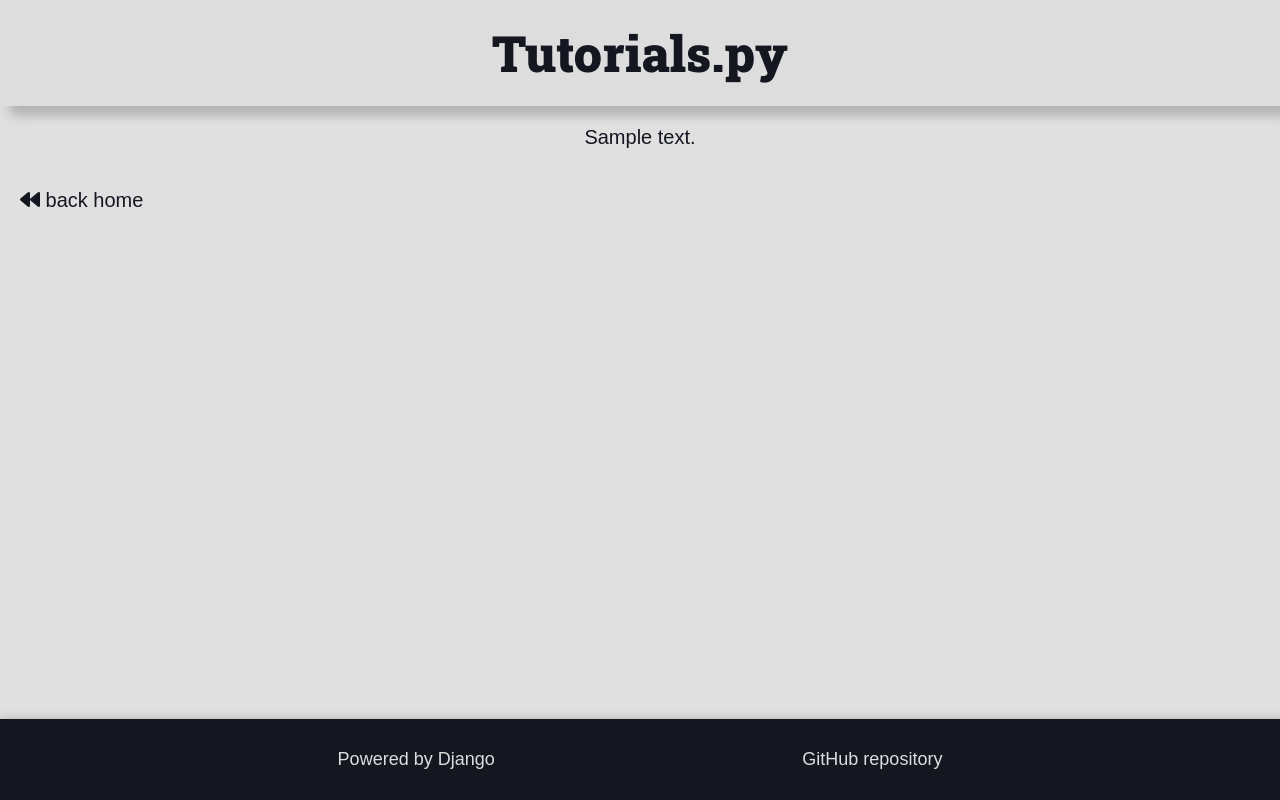
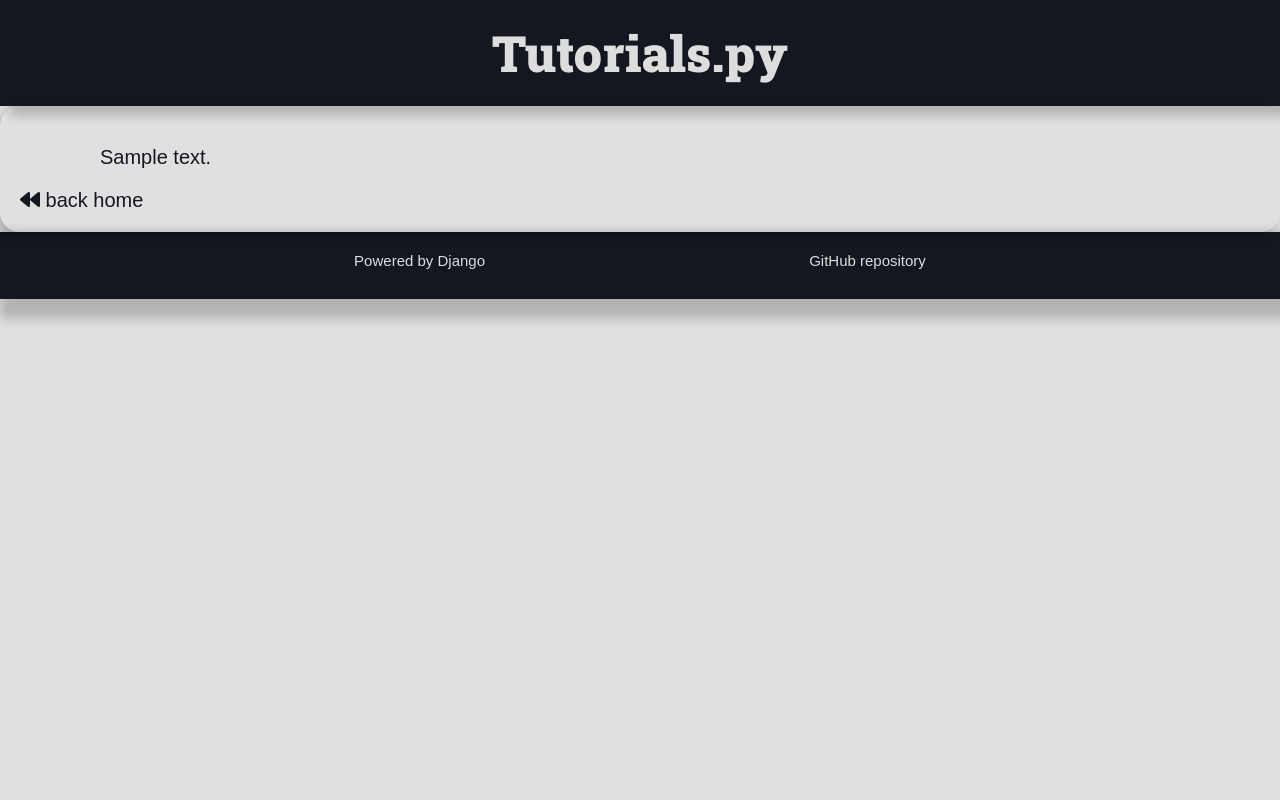
Before and after one commit to FelipeTreis/tutorials, a Django app: page /forum/1/ in a window 1280 px wide. Run offline with Django 4.2, Linux system fonts and the light colour scheme; tables that the repository leaves empty hold one stand-in row (values such as "Sample post").

Commit message:
Added styles

```diff
--- a/app/templates/app/partials/content.html
+++ b/app/templates/app/partials/content.html
@@ -1,9 +1,11 @@
+<div class="content content-list-item">
+    <div class="content-title-container">
         {% if is_detail_view is not True %}
             <div class="main-content">
                 <a class="content-list" href="{% url 'app:content' content.id%}">- {{ content.title }}</a>
             </div>
         {% endif %}
-
+    </div>
     {% if is_detail_view is True %}
         <div class="main-content-text">
             {{ content.text }}
@@ -12,3 +14,4 @@
             <a class="content-list" href="{% url 'app:home' %}"><i class="fas fa-backward"></i> back home</a>
         </div>
     {% endif %}
+</div>
--- a/base_static/global/css/style.css
+++ b/base_static/global/css/style.css
@@ -59,7 +59,7 @@
 /* Header and Container */
 
 .main-header-container {
-  background-color: var(--color-primary-light);
+  background-color: var(--color-primary-dark);
   box-shadow: 1rem 1rem 1rem rgba(0, 0, 0, 0.2);
 }
 
@@ -71,7 +71,7 @@
 
 .main-logo {
   font-size: 5rem;
-  color: var(--color-dark-text);
+  color: var(--color-light-text);
   text-decoration: none;
   display: flex;
   flex-flow: row nowrap;
@@ -93,9 +93,10 @@
 }
 
 .main-content-text {
-  text-align: center;
+  text-align: left;
   padding-top: 0;
-  padding: var(--spacing-gutter-medium);
+  padding-left: 10rem;
+  padding-right: 10rem;
 }
 
 .content-list {
@@ -109,19 +110,36 @@
   color: var(--color-dark-text);
 }
 
+.content {
+  background-color: var(--color-white);
+  box-shadow: -0.5rem 0.5rem 1rem rgba(0, 0, 0, 0.2);
+  transform: scale(1);
+  transition: all 300ms ease-in-out;
+  border-radius: 2rem;
+  overflow: hidden;
+}
+
+.content-list-item {
+  max-width: 100%;
+  height: fit-content;
+}
+
+.content-title-container {
+  padding: var(--spacing-gutter-medium);
+  padding-bottom: 2rem;
+}
+
 /* footer */
 
 .main-footer {
-  position: absolute;
-  bottom: 0;
-  width: 100%;
   display: flex;
   align-items: baseline;
   justify-content: space-evenly;
   background: var(--color-primary-dark);
-  color: var(--color-light-text);
+  color: var(--color-gray-0);
   padding: var(--spacing-gutter-large);
-  font-size: 1.8rem;
+  padding-top: 2rem;
+  font-size: 1.5rem;
   box-shadow: 1rem 1rem 1rem 1rem rgba(0, 0.2, 0, 0.2);
 }
 
```
Lines whose indentation alone changed are shown as unchanged.
